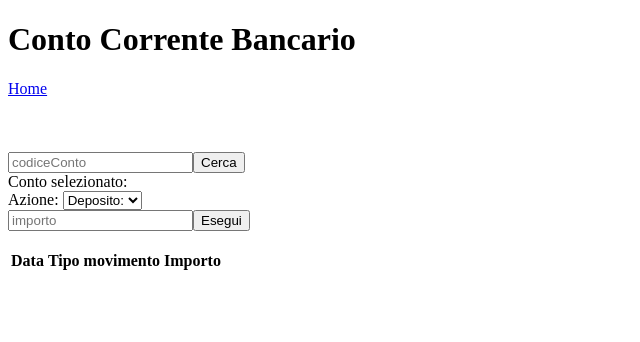
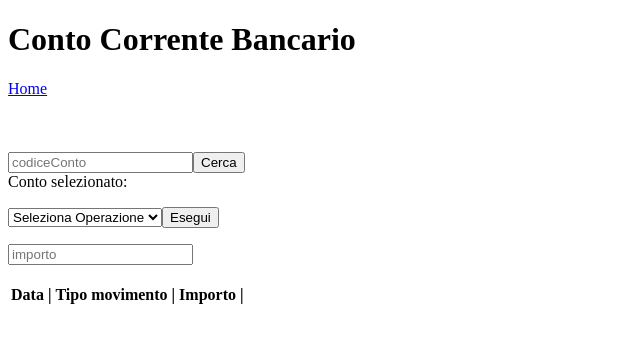
Before and after one commit to luca-lezzerini/conto-corrente-bancario-s, an Angular app in the folder conto-corrente-bancario-s-client/: page /app-movimenta-cd in a window 1280 px wide. Shown: the top 342 px of the page, without its empty margins (0-640 px from the left). Built offline with nearby package versions, Linux system fonts and the light colour scheme.

Commit message:
Implementata Combo Box aggiunto ReactiveFormsModule

```diff
--- a/conto-corrente-bancario-s-client/src/app/app.module.ts
+++ b/conto-corrente-bancario-s-client/src/app/app.module.ts
@@ -1,5 +1,5 @@
 import { NgModule } from '@angular/core';
-import { FormsModule } from '@angular/forms';
+import { FormsModule, ReactiveFormsModule } from '@angular/forms';
 import { BrowserModule } from '@angular/platform-browser';
 import { HttpClientModule } from '@angular/common/http';
 import { AppRoutingModule } from './app-routing.module';
@@ -49,7 +49,8 @@ import { EstrattoContoCdComponent } from './estratto-conto-cd/estratto-conto-cd.
     BrowserModule,
     AppRoutingModule,
     FormsModule,
-    HttpClientModule
+    HttpClientModule,
+    ReactiveFormsModule
   ],
   providers: [],
   bootstrap: [AppComponent]
--- a/conto-corrente-bancario-s-client/src/app/movimenta-cd/movimenta-cd.component.html
+++ b/conto-corrente-bancario-s-client/src/app/movimenta-cd/movimenta-cd.component.html
@@ -4,21 +4,22 @@
 <br>
 Conto selezionato:{{contoSelezionato}}
 <br>
-<form name="form1" id="form1" action="/action_page.php">
-    Azione: <select name="subject" id="subject">
-        <option value="">Deposito:</option>
-        <option value="">Riscatto:</option>
-
-    </select>
+<form [formGroup]="contactForm" (ngSubmit)="esegui()">
+    <p>
+        <select formControlName="operazione">
+            <option [ngValue]="null" disabled>Seleziona Operazione</option>
+            <option *ngFor="let operazione of operazioni" [ngValue]="operazione.id">{{operazione.name}}</option>
+        </select>
+        <button type="esegui">Esegui</button>
+    </p>
 </form>
 <input type="text" placeholder="importo" [(ngModel)]="importo">
-<button (click)="esegui()">Esegui</button>
 <br>
 <br>
 <table>
     <tr>
-        <th>Data</th>
-        <th>Tipo movimento</th>
-        <th>Importo</th>
+        <th>Data |</th>
+        <th>Tipo movimento |</th>
+        <th>Importo |</th>
     </tr>
 </table>
--- a/conto-corrente-bancario-s-client/src/app/movimenta-cd/movimenta-cd.component.ts
+++ b/conto-corrente-bancario-s-client/src/app/movimenta-cd/movimenta-cd.component.ts
@@ -1,5 +1,6 @@
 import { HttpClient } from '@angular/common/http';
 import { Component, OnInit } from '@angular/core';
+import { FormBuilder, FormGroup } from '@angular/forms';
 import { ContoDeposito } from '../conto-deposito';
 import { ContoDepositoDto } from '../dto/conto-deposito-dto';
 import { RicercaContoCorrenteDto } from '../dto/ricerca-conto-corrente-dto';
@@ -10,14 +11,22 @@ import { RicercaContoCorrenteDto } from '../dto/ricerca-conto-corrente-dto';
   styleUrls: ['./movimenta-cd.component.css']
 })
 export class MovimentaCdComponent implements OnInit {
+  contactForm: FormGroup;
+  operazioni = [
+    { id: 1, name: "Deposito" },
+    { id: 2, name: "Riscatto" }
+  ];
   codiceConto = "";
   contoDeposito = new ContoDeposito();
   contoSelezionato = "";
   importo: number;
   erroreConto = "";
-  constructor(private http: HttpClient) { }
+  constructor(private http: HttpClient, private fb: FormBuilder) { }
 
   ngOnInit(): void {
+    this.contactForm = this.fb.group({
+      operazione: [null]
+    });
   }
   cerca() {
     this.contoSelezionato = "";
@@ -39,5 +48,8 @@ export class MovimentaCdComponent implements OnInit {
         });
     }
   }
-  esegui() { }
+  esegui() {
+    console.log("Form Submitted")
+    console.log(this.contactForm.value)
+  }
 }
```
